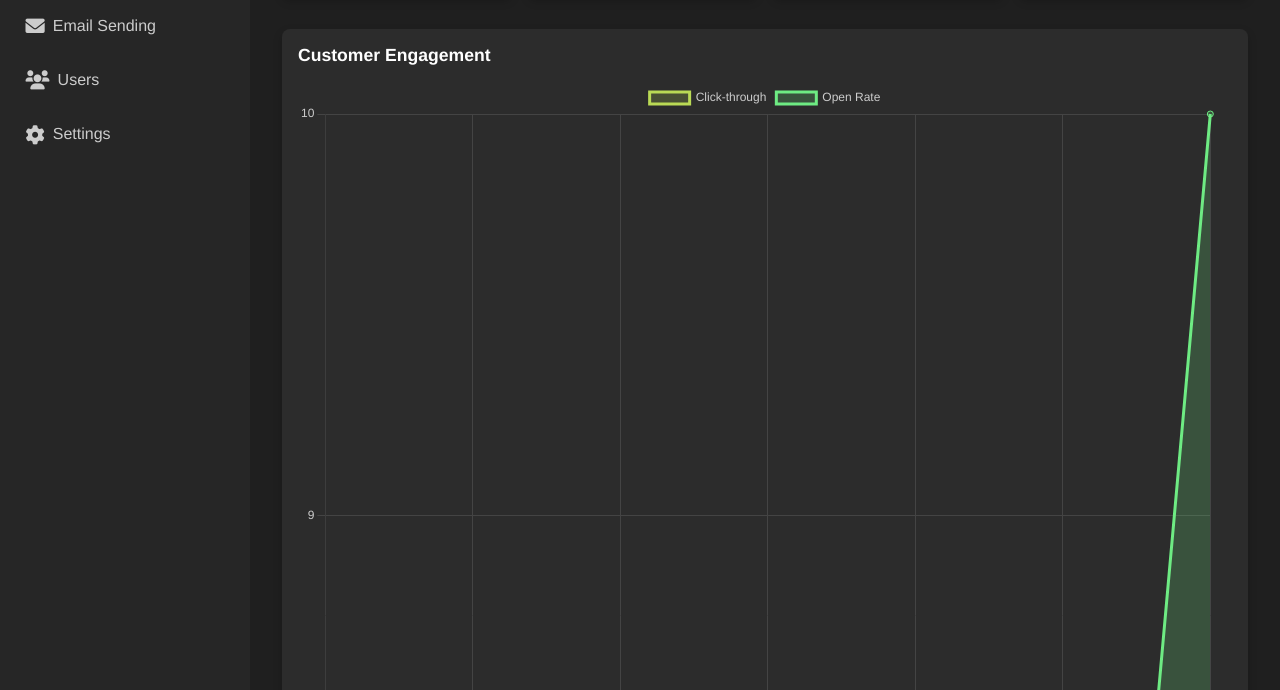
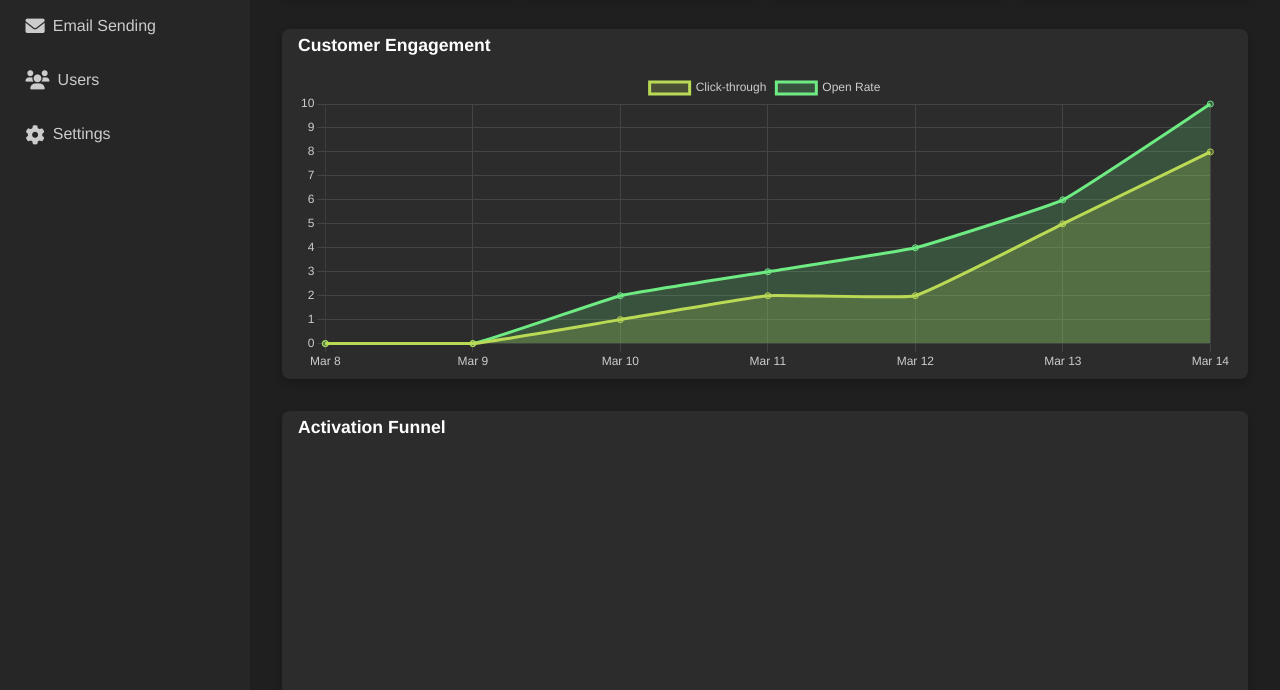
Before and after one commit to aertoria/dydw-platform, a website: page views/index.html in a window 1280 px wide. Shown: the part 110-800 px from the top of the page. Drawn offline with nearby package versions, Linux system fonts and the light colour scheme.

Commit message:
additional

```diff
--- a/package.json
+++ b/package.json
@@ -1,7 +1,7 @@
 {
-  "name": "dydw-platform",
+  "name": "moneytize-platform",
   "version": "1.0.0",
-  "description": "DYDW Platform - Email Service",
+  "description": "Moneytize Platform - Financial Services System",
   "main": "server.js",
   "type": "commonjs",
   "scripts": {
--- a/public/css/style.css
+++ b/public/css/style.css
@@ -116,6 +116,10 @@
     border-radius: 8px;
     margin-bottom: 2rem;
     box-shadow: 0 4px 10px rgba(0,0,0,0.2);
+    height: 350px; /* Ensuring a fixed height */
+    display: flex;
+    flex-direction: column;
+    justify-content: center;
   }
 
   .chart-container h2 {
@@ -124,10 +128,11 @@
     color: #fff;
   }
 
-  /* Add some spacing for the actual canvas element */
-  .chart-canvas {
-    max-width: 100%;
-    height: 300px;
+/* Ensure the canvas fits within the fixed height */
+.chart-canvas {
+    width: 100% !important;
+    height: 100% !important;
+    max-height: 300px; /* Prevents infinite height */
   }
 
   /* Scrollbar styling (optional) for dark theme */
--- a/public/js/charts.js
+++ b/public/js/charts.js
@@ -1,4 +1,3 @@
-// "Customer Engagement" line chart
 const ctxEngagement = document.getElementById('engagementChart').getContext('2d');
 const engagementChart = new Chart(ctxEngagement, {
   type: 'line',
@@ -24,7 +23,8 @@ const engagementChart = new Chart(ctxEngagement, {
     ]
   },
   options: {
-    maintainAspectRatio: false,
+    maintainAspectRatio: true, // Forces correct aspect ratio
+    responsive: true,
     scales: {
       x: {
         ticks: { color: '#ccc' },
@@ -44,41 +44,3 @@ const engagementChart = new Chart(ctxEngagement, {
     }
   }
 });
-
-// "Activation Funnel" bar chart (horizontal) to simulate a funnel
-const ctxFunnel = document.getElementById('funnelChart').getContext('2d');
-const funnelChart = new Chart(ctxFunnel, {
-  type: 'bar',
-  data: {
-    labels: ['User Id', 'Email Opened', 'Goal Achieved', 'Email Sent'],
-    datasets: [
-      {
-        label: 'Count',
-        data: [80, 60, 30, 100], // Example funnel steps
-        backgroundColor: [
-          '#BADA55',
-          '#6EEB83',
-          '#6EEB83',
-          '#BADA55'
-        ]
-      }
-    ]
-  },
-  options: {
-    indexAxis: 'y', // horizontal bar
-    maintainAspectRatio: false,
-    scales: {
-      x: {
-        ticks: { color: '#ccc' },
-        grid: { color: '#444' }
-      },
-      y: {
-        ticks: { color: '#ccc' },
-        grid: { color: '#444' }
-      }
-    },
-    plugins: {
-      legend: { display: false }
-    }
-  }
-});
--- a/views/index.html
+++ b/views/index.html
@@ -16,7 +16,7 @@
   <!-- SIDEBAR -->
   <div class="sidebar">
     <div class="brand">
-      <i class="fas fa-lemon"></i> MyApp
+      <i class="fas fa-lemon"></i> Moneytize Platform
     </div>
     <ul class="nav-links">
       <!-- Active tab for Dashboard -->
```
